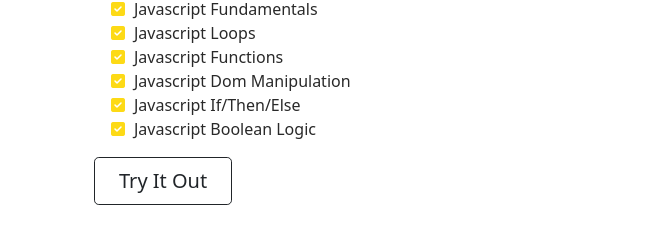
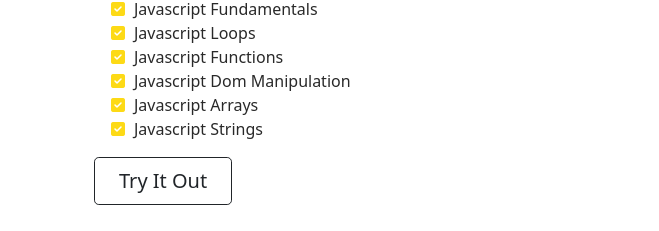
Before and after one commit to elopez7/U-Turn, a plain HTML site: page index.html in a window 1280 px wide. Shown: the part 323-554 px from the top of the page, 0-659 px from the left. Drawn offline with nearby package versions, Linux system fonts and the light colour scheme.

Commit message:
Update practice objectives.

```diff
--- a/index.html
+++ b/index.html
@@ -67,8 +67,8 @@
                         <li><span class="fa-li"><i class="fas fa-check-square"></i></span>Javascript Functions</li>
                         <li><span class="fa-li"><i class="fas fa-check-square"></i></span>Javascript Dom Manipulation
                         </li>
-                        <li><span class="fa-li"><i class="fas fa-check-square"></i></span>Javascript If/Then/Else</li>
-                        <li><span class="fa-li"><i class="fas fa-check-square"></i></span>Javascript Boolean Logic</li>
+                        <li><span class="fa-li"><i class="fas fa-check-square"></i></span>Javascript Arrays</li>
+                        <li><span class="fa-li"><i class="fas fa-check-square"></i></span>Javascript Strings</li>
                     </ul>
                     <div>
                         <a type="button" class="btn btn-outline-dark btn-lg px-4 me-md-2" href="/app.html">Try It
```
